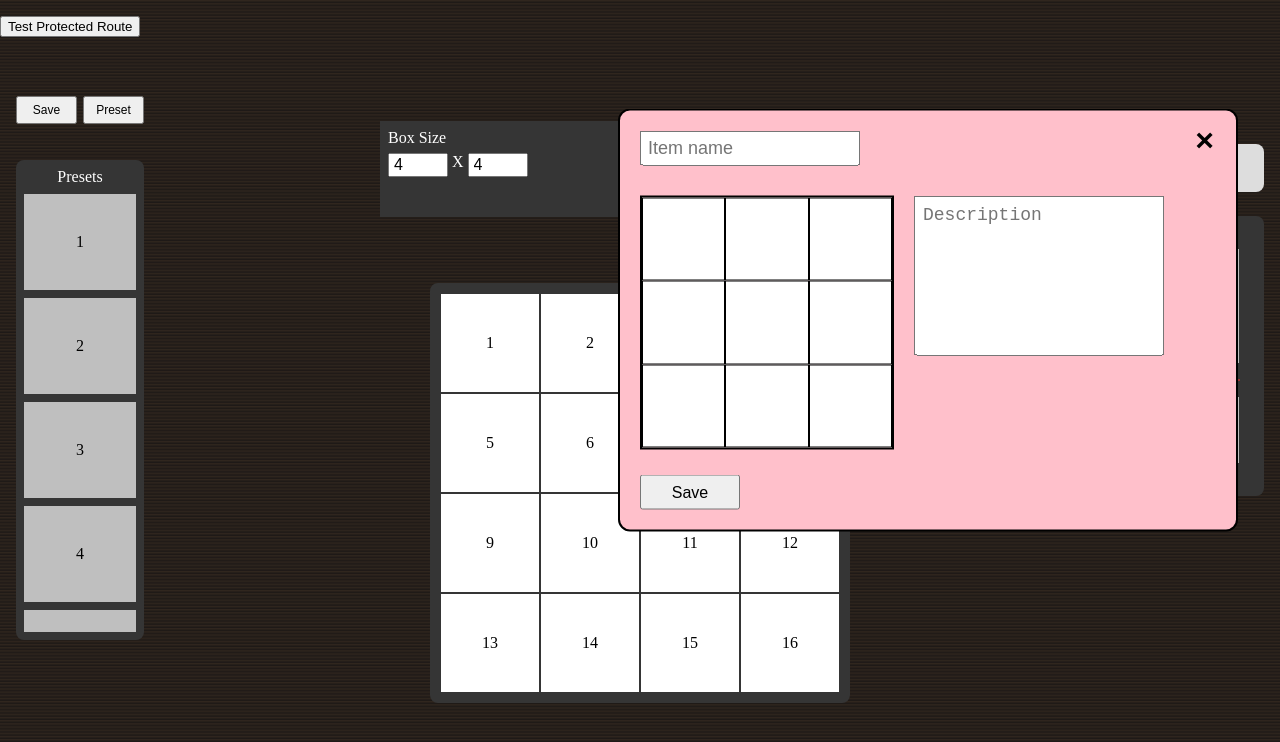
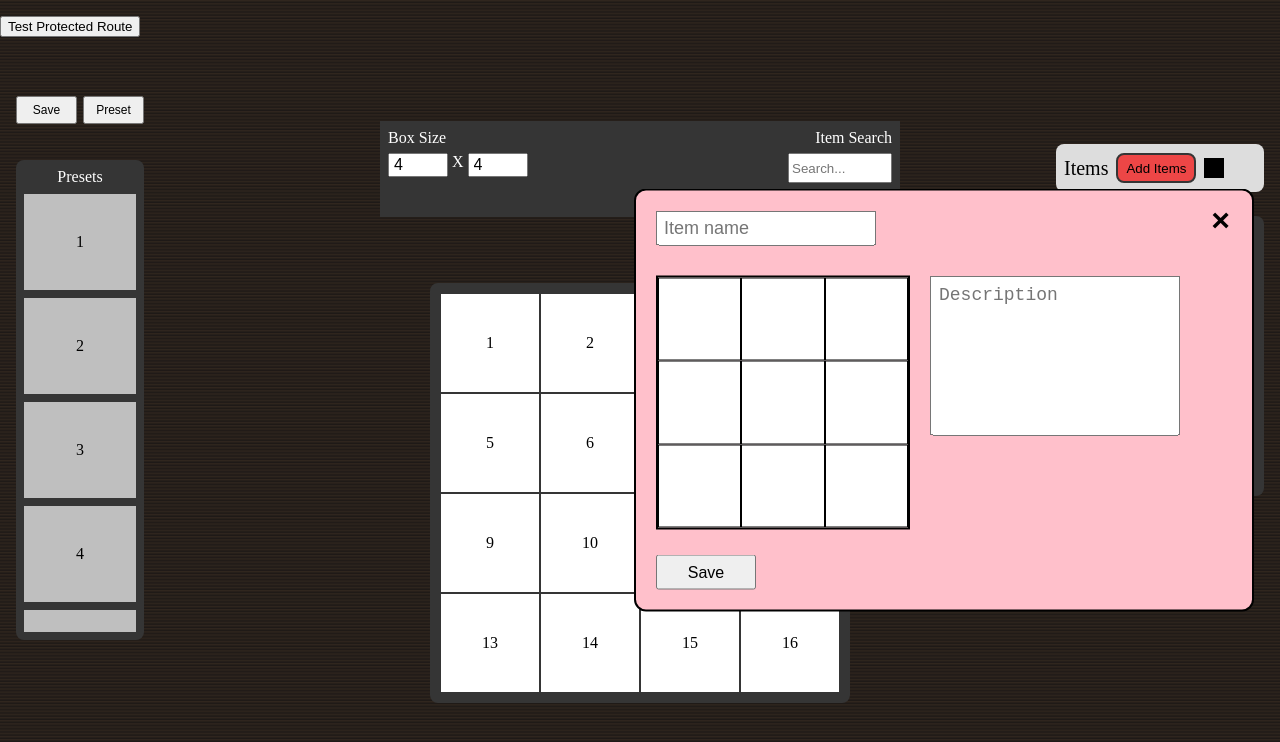
Before and after one commit to csc-307-221-org/307_group_proj, a React app in the folder packages/frontend/: page / in a window 1280 px wide. Both pictures are taken after a click on the button "Add Items". Shown: the top 742 px of the page. Built offline with nearby package versions, Linux system fonts and the light colour scheme; the HTML template or start-up script is replaced by a standard one.

Commit message:
Added inventory UI animations and fixed drag interaction issues

```diff
--- a/packages/frontend/src/Items.jsx
+++ b/packages/frontend/src/Items.jsx
@@ -144,7 +144,7 @@ function Items({ token }) {
 
           {savedItems.map((item, index) => (
             <SpawnedItem
-              key={item.id || index}
+              key={item.id || item._id || `${item.name}-${index}`}
               item={item}
               onDelete={handleDeleteItem}
             />
--- a/packages/frontend/src/SpawnedItem.jsx
+++ b/packages/frontend/src/SpawnedItem.jsx
@@ -43,21 +43,19 @@ function SpawnedItem({ item, onDelete }) {
     );
   }
 
-
-
   function startDrag(e) {
     e.preventDefault();
 
     const itemElement = e.currentTarget;
     const startRect = itemElement.getBoundingClientRect();
 
+    const offsetX = e.clientX - startRect.left;
+    const offsetY = e.clientY - startRect.top;
+
     setPos({
       x: startRect.left,
       y: startRect.top,
     });
-
-    const offsetX = e.clientX - startRect.left;
-    const offsetY = e.clientY - startRect.top;
 
     setDragging(true);
     setMoved(true);
--- a/packages/frontend/src/main.css
+++ b/packages/frontend/src/main.css
@@ -458,8 +458,7 @@ body {
 */
 
 .grid-box,
-.top-bar,
-.items-wrap {
+.top-bar {
   animation: uiBootIn 420ms ease-out both;
 }
 
@@ -534,7 +533,7 @@ body {
  */
 
 .white-popup-box {
-  animation: popupOpen 180ms ease-out both;
+  animation: popupOpen 500ms ease-out both;
 }
 
 @keyframes popupOpen {
```
Lines whose indentation alone changed are shown as unchanged.
